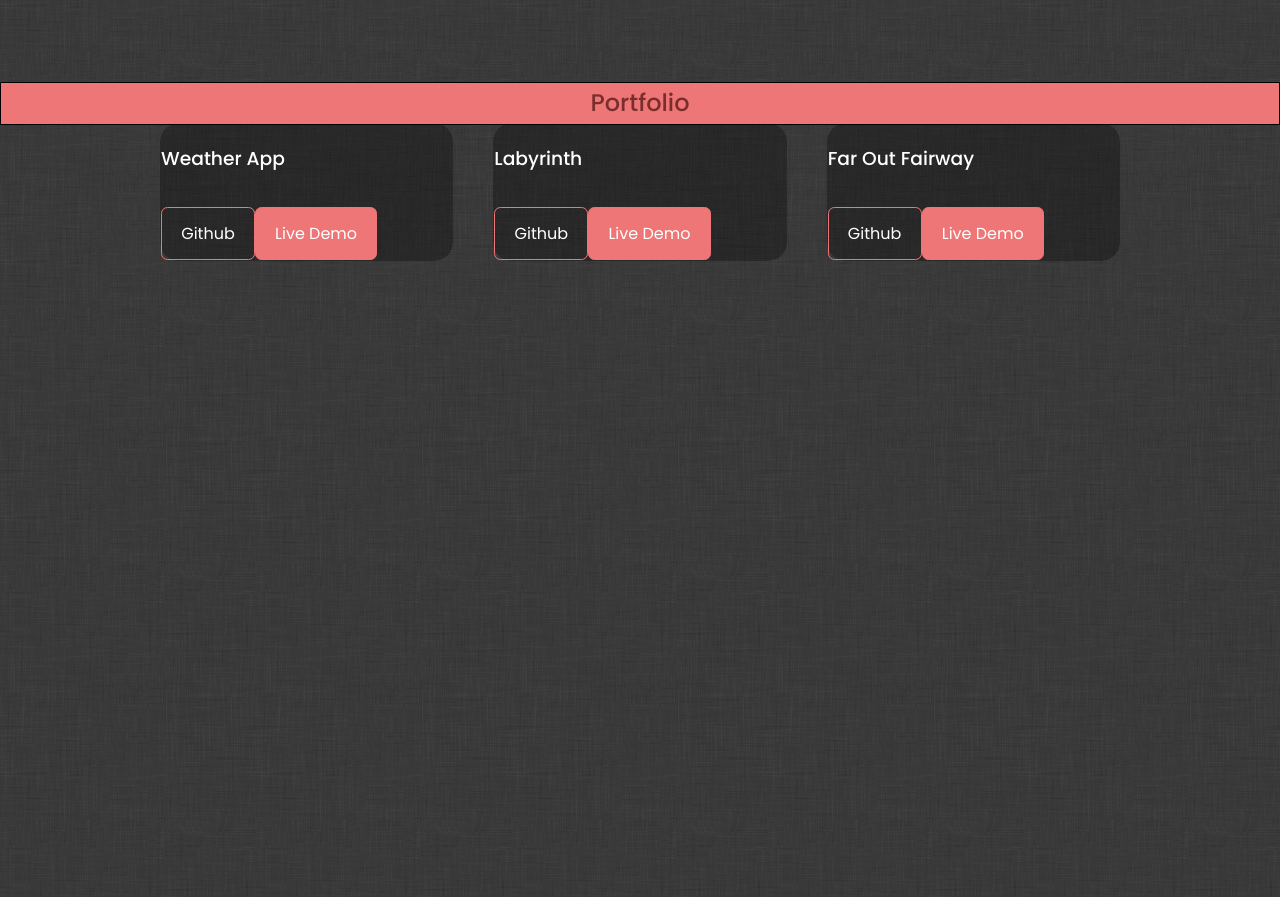
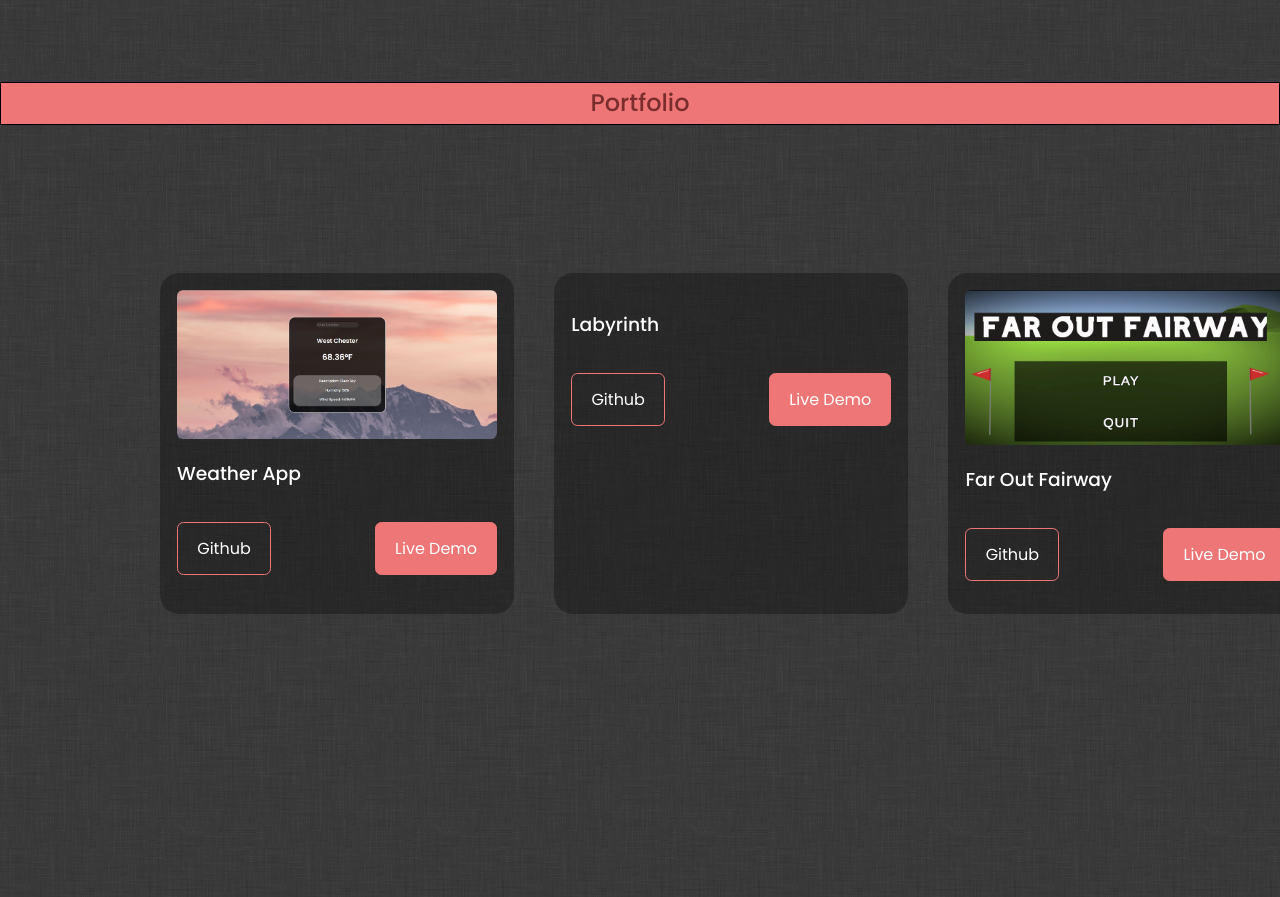
Before and after one commit to mbarto202/react-portfolio-website, a React (Create React App) app: page / in a window 1280 px wide. Shown: the part 1600-2497 px from the top of the page. Built offline with nearby package versions, Linux system fonts and the light colour scheme.

Commit message:
added to portfolio section

```diff
--- a/src/components/portfolio/Portfolio.jsx
+++ b/src/components/portfolio/Portfolio.jsx
@@ -1,29 +1,42 @@
 import React from 'react'
 import './portfolio.css'
+import IMG1 from '../../assets/demo-pic.png'
+import IMG2 from '../../assets/demo-pic2.png'
 
 const Portfolio = () => {
   return (
     <section id = 'portfolio'>
       <h2>Portfolio</h2>
-
       <div className='container portfolio_container'>
         <article className='portfolio_item'>
-          <div className='portfolio_img'></div>
+          <div className='portfolio_img'>
+            <img src= {IMG2} alt=''/>
+          </div>
           <h3>Weather App</h3>
-          <a href="https://github.com/mbarto202/react-weather-app"  className='btn' target='_blank'>Github</a>
-          <a href="https://github.com/mbarto202"  className='btn btn-primary' target='_blank'>Live Demo</a>
+          <div className='portfolio_item-cta'>
+            <a href="https://github.com/mbarto202/react-weather-app"  className='btn' target='_blank'>Github</a>
+            <a href="https://github.com/mbarto202"  className='btn btn-primary' target='_blank'>Live Demo</a>
+          </div>
         </article>
+
         <article className='portfolio_item'>
           <div className='portfolio_img'></div>
           <h3>Labyrinth</h3>
-          <a href="https://github.com/WCU-CSC476-F20/team-project-1-team-t/tree/master"  className='btn' target='_blank'>Github</a>
-          <a href="https://github.com/mbarto202"  className='btn btn-primary' target='_blank'>Live Demo</a>
+          <div className='portfolio_item-cta'>
+            <a href="https://github.com/WCU-CSC476-F20/team-project-1-team-t/tree/master"  className='btn' target='_blank'>Github</a>
+            <a href="https://github.com/mbarto202"  className='btn btn-primary' target='_blank'>Live Demo</a>
+          </div>
         </article>
+
         <article className='portfolio_item'>
-          <div className='portfolio_img'></div>
+          <div className='portfolio_img'>
+            <img src= {IMG1} alt=''/>
+          </div>
           <h3>Far Out Fairway</h3>
-          <a href="https://github.com/WCU-CSC476-F20/team-project-2-team-t"  className='btn' target='_blank'>Github</a>
-          <a href="https://github.com/mbarto202"  className='btn btn-primary' target='_blank'>Live Demo</a>
+          <div className='portfolio_item-cta'>
+            <a href="https://github.com/WCU-CSC476-F20/team-project-2-team-t"  className='btn' target='_blank'>Github</a>
+            <a href="https://play.unity.com/mg/other/team-project-2-build-1"  className='btn btn-primary' target='_blank'>Live Demo</a>
+          </div>
         </article>
       </div>
     </section>
--- a/src/components/portfolio/portfolio.css
+++ b/src/components/portfolio/portfolio.css
@@ -5,10 +5,21 @@
 }
 
 .portfolio_item {
+    margin-top: 150px;
     background: rgba(0, 0, 0, 0.3);;
-    padding: 1.3 rem;
+    padding: 1rem;
     border-radius: 1.2rem;
     border: 1px solid transparent;
+}
+
+.portfolio_item-cta {
+    display: flex;
+    gap: 6.5rem;
+    margin-bottom: 1rem;
+}
+
+.portfolio_img img{
+    border-radius: 0.4rem;
 }
 
 .portfolio_item h3 {
```
Also changed, not shown: src/assets/demo-pic.png (added), src/assets/demo-pic2.png (added).
